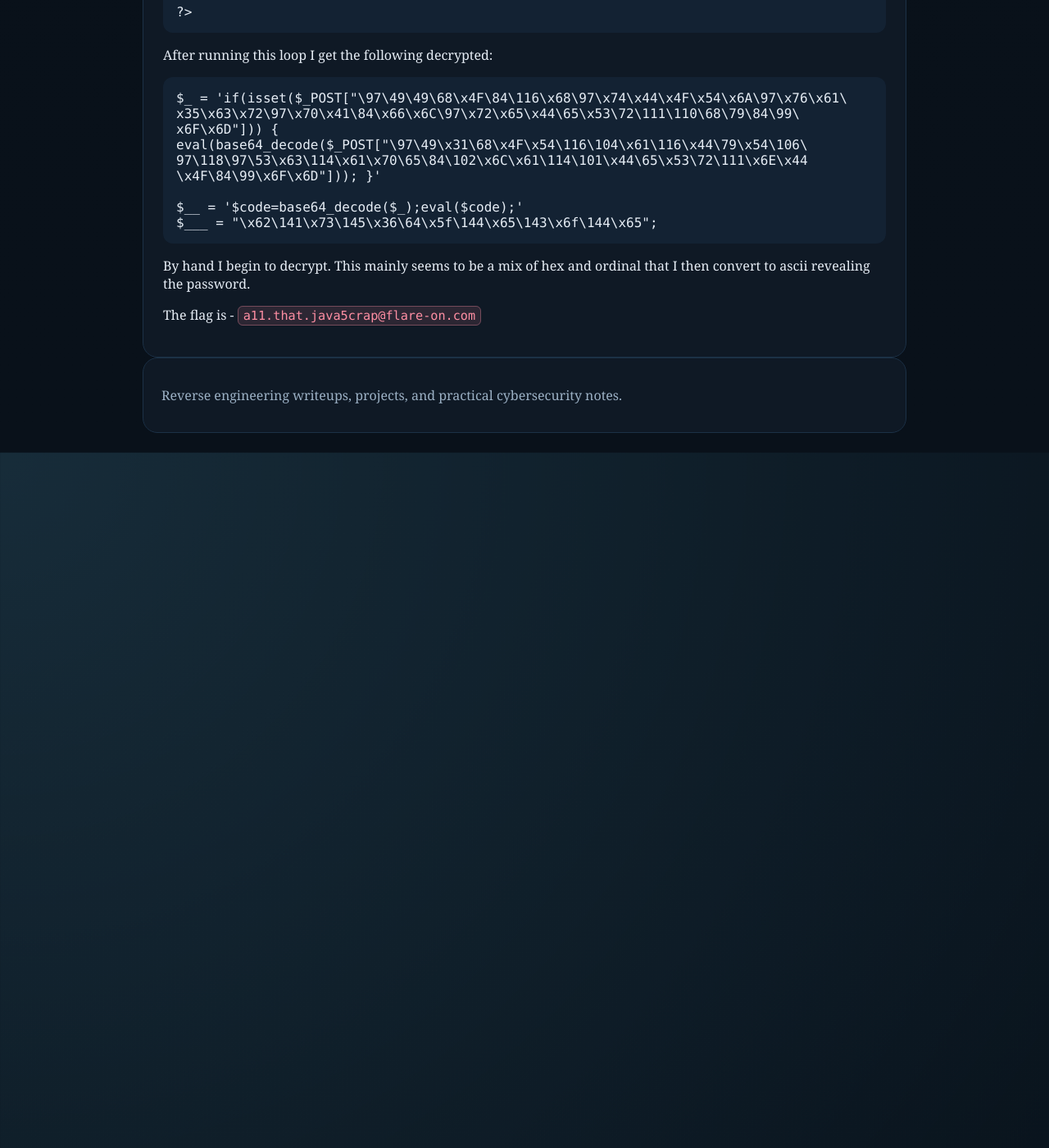
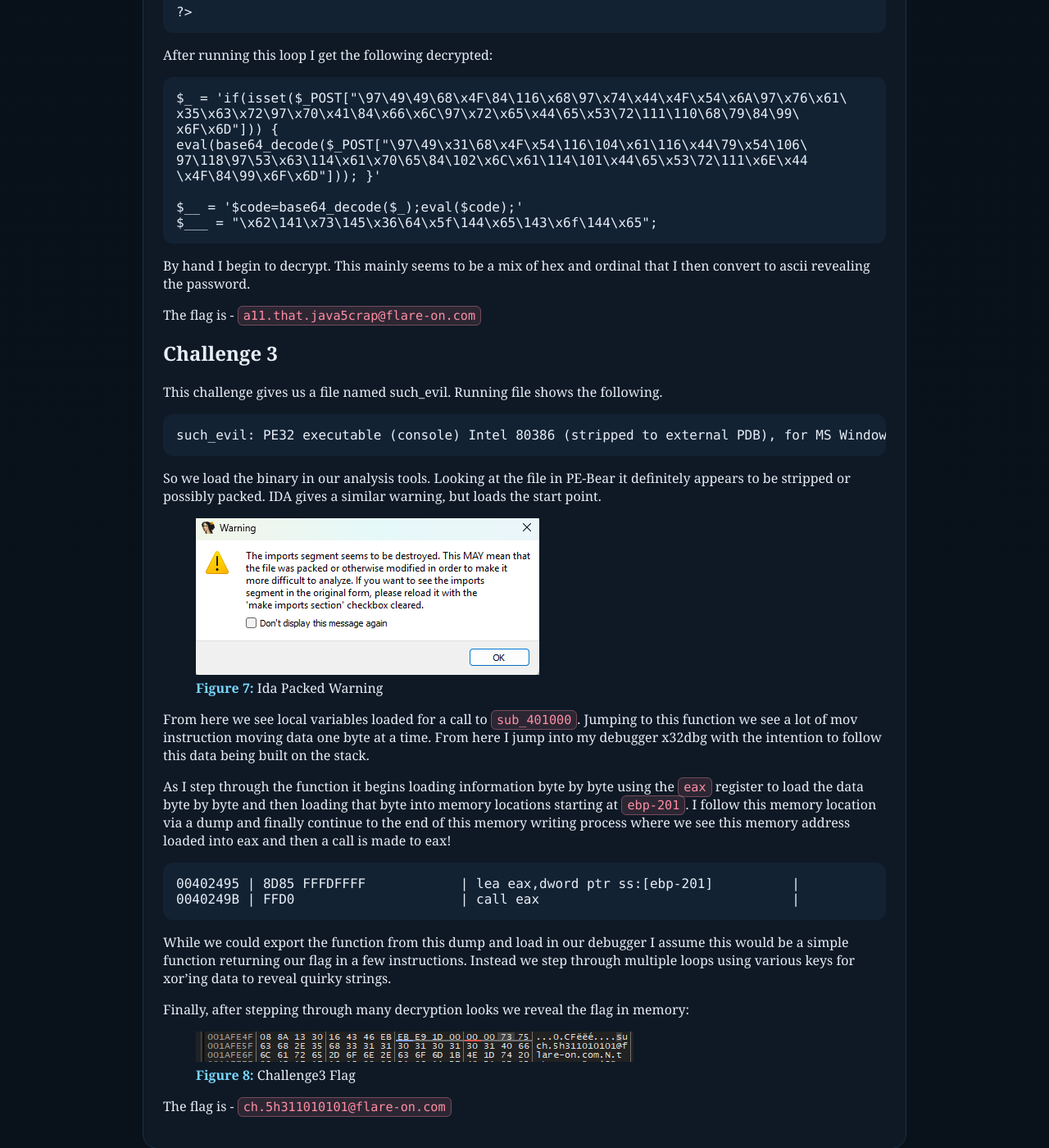
Before and after one commit to 0xkamaji/0xkamaji.github.io, a Jekyll site: the page built from _posts/2026-04-27-flare-on-2014-c1.md, in a window 1280 px wide and 1400 px high, scrolled down 4348 px. Shown: the whole window at 82% size. Built offline with Jekyll 4.4.1, drawn with Linux system fonts in a browser that asks for light colours.

Commit message:
challenge3 done

````diff
--- a/_posts/2026-04-27-flare-on-2014-c1.md
+++ b/_posts/2026-04-27-flare-on-2014-c1.md
@@ -148,3 +148,38 @@ $___ = "\x62\141\x73\145\x36\64\x5f\144\x65\143\x6f\144\x65";
 By hand I begin to decrypt. This mainly seems to be a mix of hex and ordinal that I then convert to ascii revealing the password.
 
 The flag is - `a11.that.java5crap@flare-on.com`
+
+## Challenge 3
+
+This challenge gives us a file named such_evil. Running file shows the following.
+
+```
+such_evil: PE32 executable (console) Intel 80386 (stripped to external PDB), for MS Windows, 2 sections
+```
+
+So we load the binary in our analysis tools. Looking at the file in PE-Bear it definitely appears to be stripped or possibly packed. IDA gives a similar warning, but loads the start point.
+
+<figure>
+  <img src="/assets/images/posts/Flare_on_2014_challenge3/ida_packed_warning.png" alt="Ida Packed Warning">
+  <figcaption>Ida Packed Warning</figcaption>
+</figure>
+
+From here we see local variables loaded for a call to `sub_401000`. Jumping to this function we see a lot of mov instruction moving data one byte at a time. From here I jump into my debugger x32dbg with the intention to follow this data being built on the stack.
+
+As I step through the function it begins loading information byte by byte using the `eax` register to load the data byte by byte and then loading that byte into memory locations starting at `ebp-201`. I follow this memory location via a dump and finally continue to the end of this memory writing process where we see this memory address loaded into eax and then a call is made to eax!
+
+```
+00402495 | 8D85 FFFDFFFF            | lea eax,dword ptr ss:[ebp-201]          |
+0040249B | FFD0                     | call eax                                |
+```
+
+While we could export the function from this dump and load in our debugger I assume this would be a simple function returning our flag in a few instructions. Instead we step through multiple loops using various keys for xor'ing data to reveal quirky strings.
+
+Finally, after stepping through many decryption looks we reveal the flag in memory:
+
+<figure>
+  <img src="/assets/images/posts/Flare_on_2014_challenge3/flag.png" alt="Flag in mem">
+  <figcaption>Challenge3 Flag</figcaption>
+</figure>
+
+The flag is - `ch.5h311010101@flare-on.com`
````
Also changed, not shown: assets/images/posts/Flare_on_2014_challenge3/flag.png (added), assets/images/posts/Flare_on_2014_challenge3/ida_packed_warning.png (added), assets/images/posts/Flare_on_2014_challenge3/stripped_evidence.png (added).
